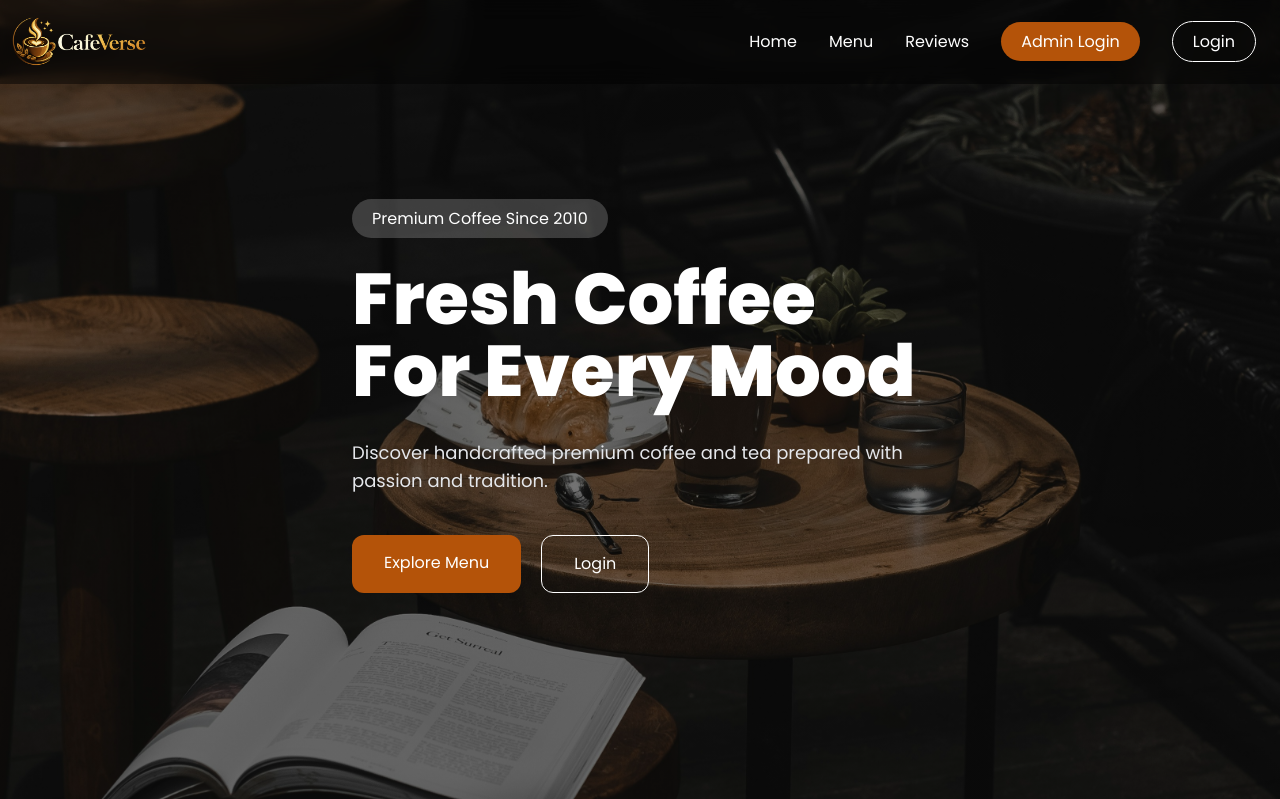
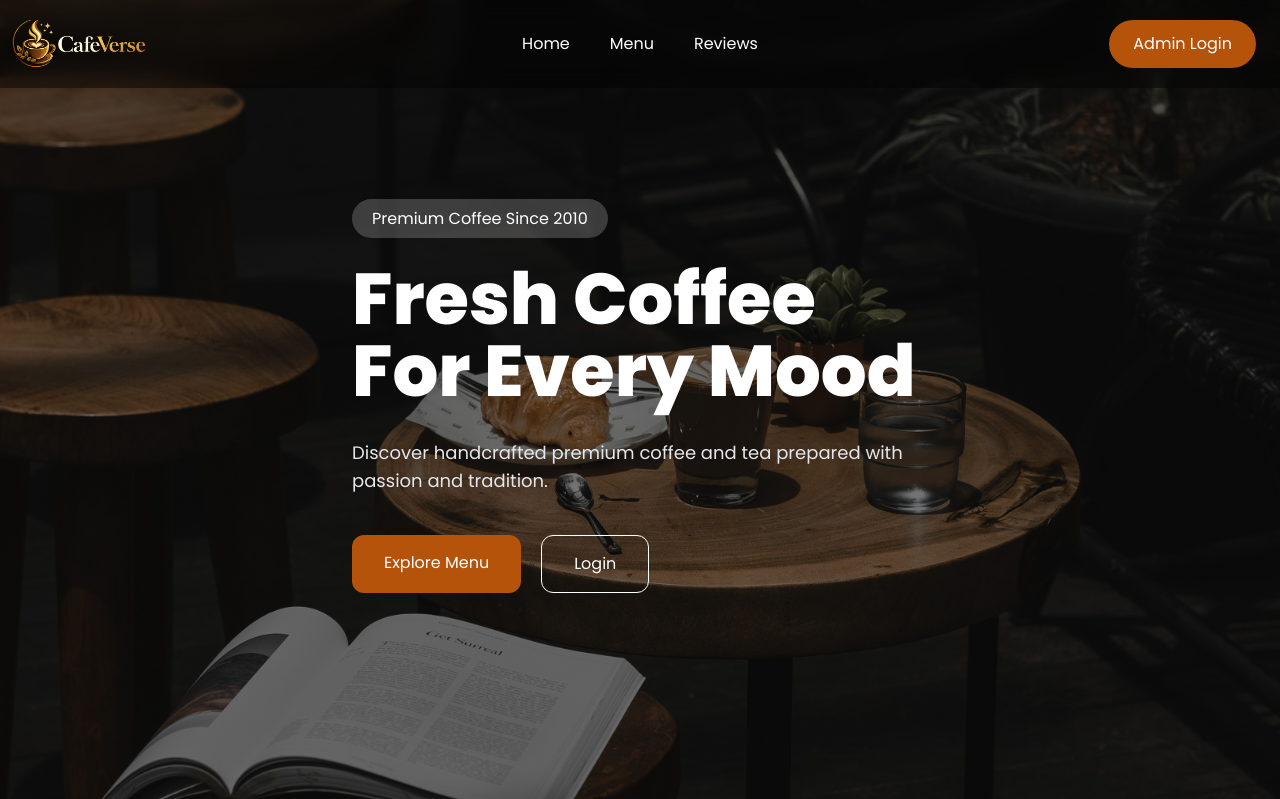
Before and after one commit to masudrananayeem/Cafe-Verse, a Flask app: page / in a window 1280 px wide. Shown: the top 799 px of the page. Run offline with Flask 3, Linux system fonts and the light colour scheme; some libraries are stand-ins or nearby versions.

Commit message:
update the navbar

```diff
--- a/templates/index.html
+++ b/templates/index.html
@@ -27,73 +27,78 @@
 
     <nav class="fixed top-0 left-0 w-full z-50 bg-black/40 backdrop-blur-md">
 
-        <div class="max-w-7xl mx-auto px-6 py-5 flex justify-between items-center">
+<div class="max-w-7xl mx-auto px-6 py-5 flex items-center justify-between">
 
+    <!-- Logo -->
     <a href="/" class="flex items-center group">
 
         <img src="{{ url_for('static', filename='images/logo.png') }}"
              alt="CafeVerse Logo"
-         class="h-11 md:h-13 lg:h-15  w-auto object-contain
-                scale-125
-                transition duration-300
-                group-hover:scale-150">
+             class="h-11 w-auto object-contain scale-125
+                    transition duration-300 group-hover:scale-150">
 
     </a>
-            <ul class="hidden md:flex gap-8 text-white items-center">
 
-                <li><a href="#" class="hover:text-amber-300 duration-300">Home</a></li>
-
-                <li><a href="#menu" class="hover:text-amber-300 duration-300">Menu</a></li>
-
-                <li><a href="#reviews" class="hover:text-amber-300 duration-300">Reviews</a></li>
+    <!-- Center Menu -->
+    <ul class="hidden md:flex gap-10 text-white absolute left-1/2 transform -translate-x-1/2">
 
         <li>
-                    <a href="/admin-login" class="bg-amber-700 px-5 py-2 rounded-full hover:bg-amber-800 duration-300">
+            <a href="#" class="hover:text-amber-300 duration-300">
+                Home
+            </a>
+        </li>
+
+        <li>
+            <a href="#menu" class="hover:text-amber-300 duration-300">
+                Menu
+            </a>
+        </li>
+
+        <li>
+            <a href="#reviews" class="hover:text-amber-300 duration-300">
+                Reviews
+            </a>
+        </li>
+
+    </ul>
+
+    <!-- Right Side -->
+    <div class="flex items-center gap-4">
+
+        <a href="/admin-login"
+           class="hidden md:block bg-amber-700 px-6 py-3 rounded-full
+                  hover:bg-amber-800 duration-300 text-white">
 
             Admin Login
 
         </a>
-                </li>
 
-                <li>
-
-                    <a href="/login"
-                        class="border border-white px-5 py-2 rounded-full hover:bg-white hover:text-black duration-300">
-
-                        Login
-
-                    </a>
-
-                </li>
-
-            </ul>
-
+        <!-- Mobile Menu Button -->
         <button id="menuBtn" class="md:hidden text-white text-3xl">
-
             ☰
-
         </button>
 
-
+    </div>
 
 </div>
 
         <!-- Mobile Menu -->
-
 <div id="mobileMenu" class="hidden md:hidden bg-black/90 text-white">
 
-            <a href="#" class="block px-6 py-4 border-b">Home</a>
-
-            <a href="#menu" class="block px-6 py-4 border-b">Menu</a>
-
-            <a href="#reviews" class="block px-6 py-4 border-b">Reviews</a>
-
-            <a href="/admin-login" class="block px-6 py-4 border-b">
-                Admin Login
+    <a href="#" class="block px-6 py-4 border-b">
+        Home
     </a>
 
-            <a href="/login" class="block px-6 py-4">
-                Login
+    <a href="#menu" class="block px-6 py-4 border-b">
+        Menu
+    </a>
+
+    <a href="#reviews" class="block px-6 py-4 border-b">
+        Reviews
+    </a>
+
+    <a href="/admin-login" class="block px-6 py-4">
+        Admin Login
     </a>
 
 </div>
```
Lines whose indentation alone changed are shown as unchanged.
